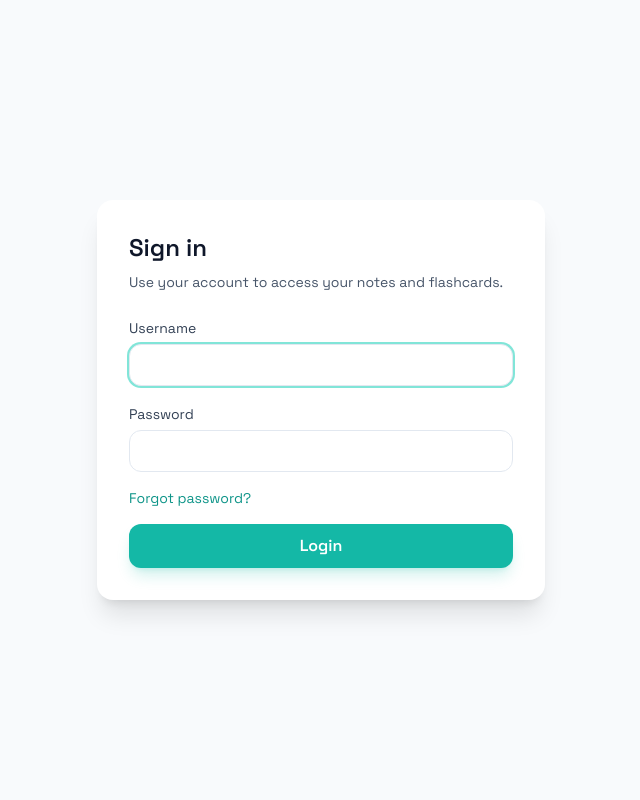
After one commit to hasan-ston/Notes_app, a Django app: page /accounts/login/ in a window 1280 px wide. The commit adds this page. Shown: the whole page, without its empty margins (319-959 px from the left). Run offline with Django 5.2, Linux system fonts and the light colour scheme; some libraries are stand-ins or nearby versions.

Commit message:
Add per-user access control and serve media in production

```diff
--- a/polls/models.py
+++ b/polls/models.py
@@ -1,4 +1,5 @@
 from django.db import models # import django's module: models
+from django.conf import settings
 
 class Note_set(models.Model): # class is a blueprint. Note_set creates an instance(object) from it.
     # models.Model -> Accessing Model class from models
@@ -7,6 +8,7 @@ class Note_set(models.Model): # class is a blueprint. Note_set creates an instan
     subject = models.CharField(max_length=100, blank=True)
     content = models.FileField(upload_to='notes/')
     uploaded_at = models.DateTimeField(auto_now_add=True)
+    user = models.ForeignKey(settings.AUTH_USER_MODEL, on_delete=models.CASCADE, null=True, blank=True, related_name="note_sets")
 
     def __str__(self):  # Makes it easier to read things in admin shell
         return  self.title
--- a/polls/templates/polls/home.html
+++ b/polls/templates/polls/home.html
@@ -24,6 +24,7 @@
                 <p class="text-slate-600 mt-2 max-w-xl">Upload notes, auto-generate flashcards, and track reviewed progress by subject.</p>
             </div>
             <div class="flex items-center gap-3">
+                <a href="/accounts/login/" class="glass-card px-4 py-2 rounded-xl text-sm text-slate-800 hover:-translate-y-0.5 transition">Login</a>
                 <a href="/admin/" class="glass-card px-4 py-2 rounded-xl text-sm text-slate-800 hover:-translate-y-0.5 transition">Admin</a>
                 <a href="https://aistudio.google.com/app/apikey" target="_blank" class="glass-card px-4 py-2 rounded-xl text-sm text-slate-800 hover:-translate-y-0.5 transition">Get Gemini Key</a>
             </div>
--- /dev/null
+++ b/polls/templates/registration/login.html
@@ -0,0 +1,42 @@
+<!DOCTYPE html>
+<html lang="en">
+<head>
+    <meta charset="UTF-8">
+    <meta name="viewport" content="width=device-width, initial-scale=1.0">
+    <title>Login</title>
+    <script src="https://cdn.tailwindcss.com"></script>
+    <link rel="preconnect" href="https://fonts.googleapis.com">
+    <link rel="preconnect" href="https://fonts.gstatic.com" crossorigin>
+    <link href="https://fonts.googleapis.com/css2?family=Space+Grotesk:wght@400;500;600;700&display=swap" rel="stylesheet">
+    <style>
+        body { font-family: 'Space Grotesk', system-ui, -apple-system, sans-serif; background: #f8fafc; color: #0f172a; }
+    </style>
+</head>
+<body class="min-h-screen flex items-center justify-center px-4">
+    <div class="w-full max-w-md bg-white rounded-2xl shadow-xl p-8">
+        <h1 class="text-2xl font-semibold text-slate-900 mb-2">Sign in</h1>
+        <p class="text-sm text-slate-600 mb-6">Use your account to access your notes and flashcards.</p>
+        {% if form.errors %}
+        <div class="mb-4 text-sm text-red-600 bg-red-50 border border-red-200 rounded-xl px-4 py-3">
+            Invalid username or password.
+        </div>
+        {% endif %}
+        <form method="post" action="{% url 'login' %}" class="space-y-4">
+            {% csrf_token %}
+            <div>
+                <label class="text-sm text-slate-700">Username</label>
+                <input type="text" name="username" required autofocus class="mt-1 w-full rounded-xl border border-slate-200 px-3 py-2 focus:outline-none focus:ring-2 focus:ring-teal-400/60">
+            </div>
+            <div>
+                <label class="text-sm text-slate-700">Password</label>
+                <input type="password" name="password" required class="mt-1 w-full rounded-xl border border-slate-200 px-3 py-2 focus:outline-none focus:ring-2 focus:ring-teal-400/60">
+            </div>
+            <div class="flex items-center justify-between text-sm text-slate-500">
+                <a href="/admin/password_reset/" class="text-teal-600 hover:text-teal-700">Forgot password?</a>
+            </div>
+            <button type="submit" class="w-full bg-teal-500 text-white font-semibold py-2.5 rounded-xl hover:-translate-y-0.5 transition shadow-lg shadow-teal-500/20">Login</button>
+            <input type="hidden" name="next" value="{{ next }}">
+        </form>
+    </div>
+</body>
+</html>
--- a/todo_app/settings.py
+++ b/todo_app/settings.py
@@ -132,6 +132,10 @@ STATICFILES_STORAGE = "whitenoise.storage.CompressedManifestStaticFilesStorage"
 MEDIA_URL = 'media/'
 MEDIA_ROOT = os.path.join(BASE_DIR, 'media') # tells django to save it in media folder in project directory
 
+LOGIN_URL = "/accounts/login/"
+LOGIN_REDIRECT_URL = "/"
+LOGOUT_REDIRECT_URL = "/accounts/login/"
+
 # Default primary key field type
 # https://docs.djangoproject.com/en/5.2/ref/settings/#default-auto-field
 
--- a/todo_app/urls.py
+++ b/todo_app/urls.py
@@ -15,13 +15,20 @@ Including another URLconf
     2. Add a URL to urlpatterns:  path('blog/', include('blog.urls'))
 """
 from django.contrib import admin
-from django.urls import path, include
+from django.urls import path, include, re_path
 from django.conf import settings
 from django.conf.urls.static import static
+from django.views.static import serve
 
 urlpatterns = [
     path('admin/', admin.site.urls),
     path('', include('polls.urls')),
+    path('accounts/', include('django.contrib.auth.urls')),
 ]
 
-urlpatterns += static(settings.MEDIA_URL, document_root=settings.MEDIA_ROOT)
+if settings.DEBUG:
+    urlpatterns += static(settings.MEDIA_URL, document_root=settings.MEDIA_ROOT)
+else:
+    urlpatterns += [
+        re_path(r'^media/(?P<path>.*)$', serve, {'document_root': settings.MEDIA_ROOT}),
+    ]
```
Also changed, not shown: polls/views.py (+14 -9 lines), polls/migrations/0005_note_set_user.py (added).
